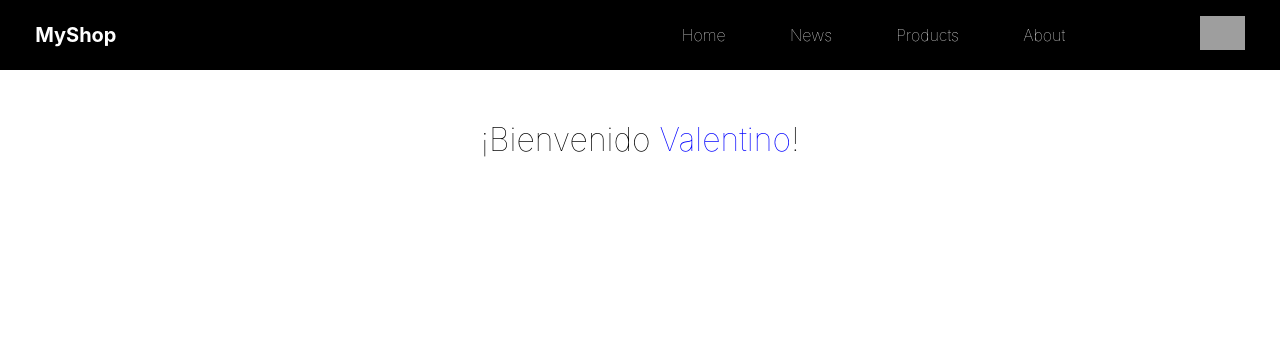
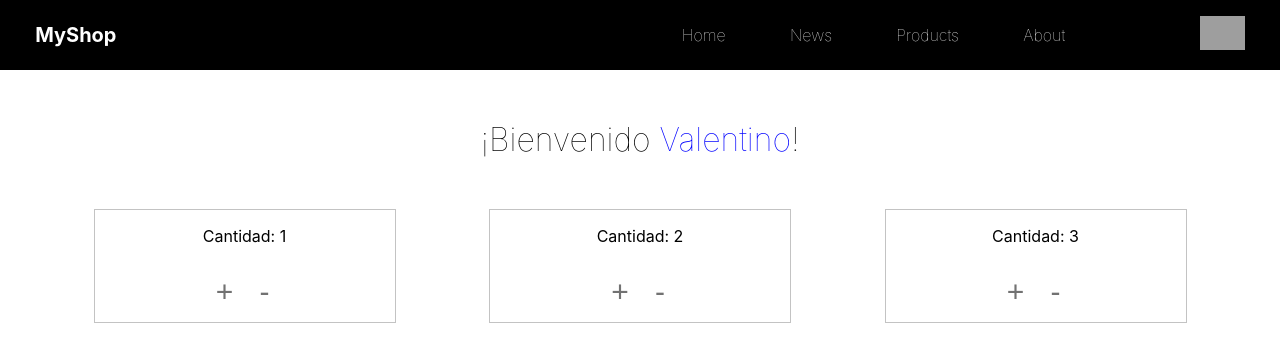
Before and after one commit to valentinopatane/coder-react, a React (Create React App) app: page / in a window 1280 px wide. Shown: the top 362 px of the page. Built offline with nearby package versions, Linux system fonts and the light colour scheme; grey boxes are pictures that could not be loaded.

Commit message:
desafio-5

```diff
--- a/public/index.html
+++ b/public/index.html
@@ -9,35 +9,11 @@
       name="description"
       content="Web site created using create-react-app"
     />
-    <link rel="apple-touch-icon" href="%PUBLIC_URL%/logo192.png" />
-    <!--
-      manifest.json provides metadata used when your web app is installed on a
-      user's mobile device or desktop. See https://developers.google.com/web/fundamentals/web-app-manifest/
-    -->
     <link rel="manifest" href="%PUBLIC_URL%/manifest.json" />
-    <!--
-      Notice the use of %PUBLIC_URL% in the tags above.
-      It will be replaced with the URL of the `public` folder during the build.
-      Only files inside the `public` folder can be referenced from the HTML.
-
-      Unlike "/favicon.ico" or "favicon.ico", "%PUBLIC_URL%/favicon.ico" will
-      work correctly both with client-side routing and a non-root public URL.
-      Learn how to configure a non-root public URL by running `npm run build`.
-    -->
     <title>React App</title>
   </head>
   <body>
     <noscript>You need to enable JavaScript to run this app.</noscript>
     <div id="root"></div>
-    <!--
-      This HTML file is a template.
-      If you open it directly in the browser, you will see an empty page.
-
-      You can add webfonts, meta tags, or analytics to this file.
-      The build step will place the bundled scripts into the <body> tag.
-
-      To begin the development, run `npm start` or `yarn start`.
-      To create a production bundle, use `npm run build` or `yarn build`.
-    -->
   </body>
 </html>
--- a/src/App.js
+++ b/src/App.js
@@ -5,9 +5,8 @@ import ItemList from './components/ItemListContainer'
 function App() {
   return (
     <>
-      <Navbar></Navbar>
-      <ItemList name ="Valentino"></ItemList>
-
+      <Navbar />
+      <ItemList name="Valentino"></ItemList>
     </>
   );
 }
--- /dev/null
+++ b/src/components/ItemCount.js
@@ -0,0 +1,32 @@
+import React, {useState} from 'react';
+import './style.css';
+
+function ItemCount({stock, initial}){
+
+    let [counter, setCounter] = useState(initial);
+
+    function onAdd(){
+        setCounter(counter +1);
+    }
+
+    if(counter > stock){
+            counter = stock;
+            alert("Llegaste al límite de stock disponible")
+    }
+    else if(counter < initial){
+            counter = initial;
+    }
+
+    return(
+        <div className='count'>
+            <p>Cantidad: {counter}</p>
+            <div className='btn-section'>
+                <button onClick={onAdd}>+</button>
+                <button onClick= {()=> setCounter(counter -1)}>-</button>
+            </div>
+        </div>
+
+    );
+};
+
+export default ItemCount;
--- a/src/components/ItemListContainer.js
+++ b/src/components/ItemListContainer.js
@@ -1,5 +1,6 @@
 import React from "react";
 import styled from "styled-components";
+import ItemCount from "./ItemCount";
 
 function Greeting(props){
     return(
@@ -9,6 +10,15 @@ function Greeting(props){
                     <h1>¡Bienvenido <span>{props.name}</span>!</h1>
                 </div>
             </Greet>
+
+            <Counter>
+                <div className="Counter" >
+                    <ItemCount stock={5} initial={1} />
+                    <ItemCount stock={8} initial={2} />
+                    <ItemCount stock={10} initial={3} />
+                </div>
+
+            </Counter>
         </>
     )
 }
@@ -23,5 +33,14 @@ const Greet = styled.div`
         color: blue;
     }
 `
+const Counter = styled.div`
+    .Counter{
+        width: 100%;
+        display: flex;
+        justify-content: space-evenly;
+        margin-top:50px;
+    }
+
+`
 
 export default Greeting;
--- /dev/null
+++ b/src/components/style.css
@@ -0,0 +1,26 @@
+.count{
+    display: flex;
+    flex-direction: column;
+    width: 300px;
+    align-items: center;
+    justify-content: center;
+    height: max-content;
+    margin-bottom: 10px;
+    border: 1px solid rgb(195, 195, 195);
+}
+.btn-section{
+    padding: 10px;
+}
+.btn-section button{
+    background-color: transparent;
+    border: 1px solid #fff;
+    font-size: 30px;
+    width: 40px;
+    height: 40px;
+    cursor: pointer;
+    color: rgb(114, 114, 114);
+}
+
+.btn-section button:hover{
+    background-color: rgb(226, 226, 226);
+}
```
Also changed, not shown: public/manifest.json.
